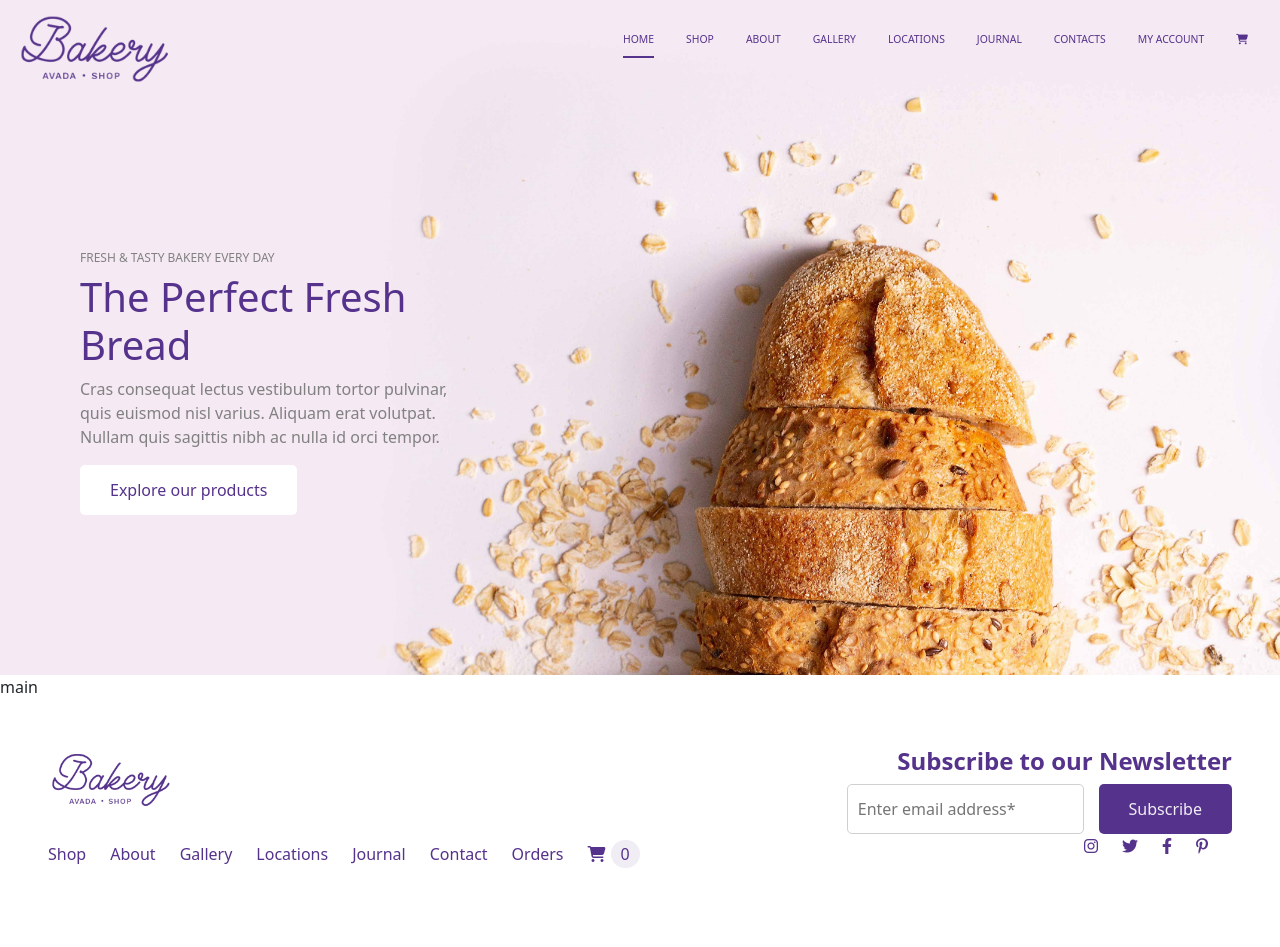
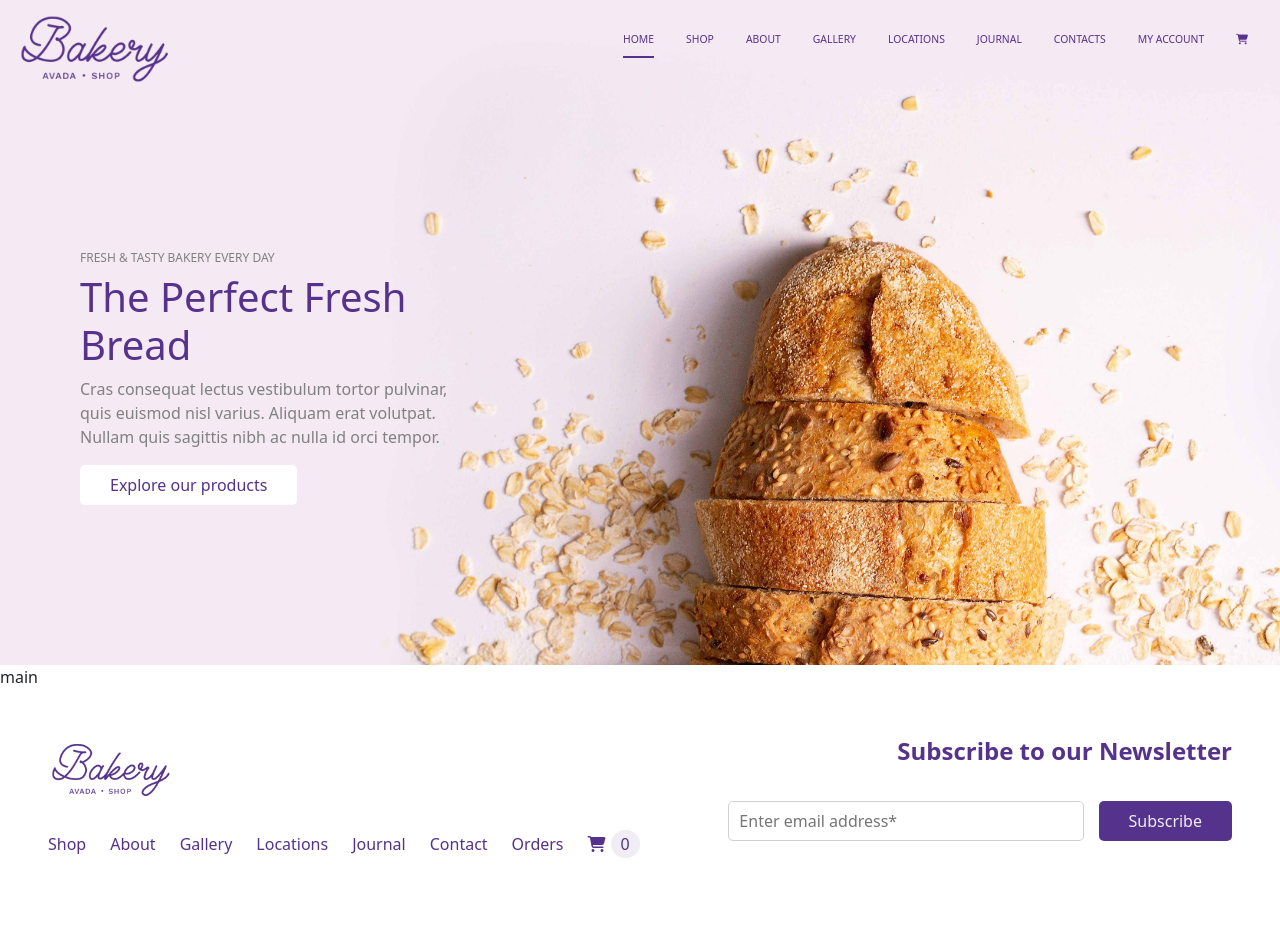
Before and after one commit to matteobonesini/proj-html-vuejs, a Vue app: page / in a window 1280 px wide. Shown: the top 947 px of the page. Built offline with nearby package versions, Linux system fonts and the light colour scheme.

Commit message:
add: footer completed

```diff
--- a/src/assets/scss/footer.scss
+++ b/src/assets/scss/footer.scss
@@ -4,6 +4,9 @@
 footer {
 
     .footer-left {
+        height: 300px;
+
+        .top {
 
             .logo {
                 height: 60px;
@@ -15,7 +18,7 @@ footer {
 
             nav {
                 color: $primary-color;
-            margin: 35px 0 80px;
+                margin-top: 35px;
 
                 .counter {
                     background-color: $secondary-color;
@@ -25,25 +28,33 @@ footer {
                     margin-left: 5px;
                 }
             }
+        }
         .copyright {
             font-size: 0.6rem;
         }
     }
 
     .footer-right {
+        height: 300px;
+
+        .top {
+
+            form {
+                margin-top: 35px;
 
                 input {
-            height: 50px;
+                    height: 40px;
+                    width: 60%;
                     border-radius: 5px;
                     border: 1px solid rgb(209, 208, 208);
                     margin-right: 15px;
                     padding: 0 10px;
-            width: 40%;
+                }
+            }
         }
 
         nav {
             color: $primary-color;
         }
     }
-
 }
--- a/src/assets/scss/main.scss
+++ b/src/assets/scss/main.scss
@@ -12,7 +12,7 @@
 }
 
 button {
-    height: 50px;
+    height: 40px;
     border: 0;
     border-radius: 5px;
     padding: 7px 30px;
--- a/src/components/FooterComponent.vue
+++ b/src/components/FooterComponent.vue
@@ -18,7 +18,8 @@
 
 <template>
     <footer class="d-flex p-5">
-        <div class="footer-left w-50">
+        <div class="footer-left w-50 d-flex flex-column justify-content-between">
+            <div class="top">
                 <div class="logo">
                     <img src="../assets/img/avada-bakery-logo.png" alt="bakery-logo">
                 </div>
@@ -35,18 +36,21 @@
                         </li>
                     </ul>
                 </nav>
+            </div>
             <div class="copyright subtitle">
                 Copyright 2012 - 2020 | Avada Theme by ThemeFusion | All Rights Reserve | Powered by Wordpress
             </div>
         </div>
-        <div class="footer-right w-50 text-end">
+        <div class="footer-right w-50 d-flex flex-column justify-content-between text-end">
+            <div class="top">
                 <h4 class="title fw-bold">Subscribe to our Newsletter</h4>
                 <form action="" @submit.prevent="">
                     <input type="text" placeholder="Enter email address*">
                     <button class="secondary" type="submit">Subscribe</button>
                 </form>
+            </div>
             <nav class="list-unstyled">
-                <ul>
+                <ul class="m-0">
                     <li class="d-inline-block me-4">
                         <a href="#">
                             <i class="fa-brands fa-instagram"></i>
```
Lines whose indentation alone changed are shown as unchanged.
